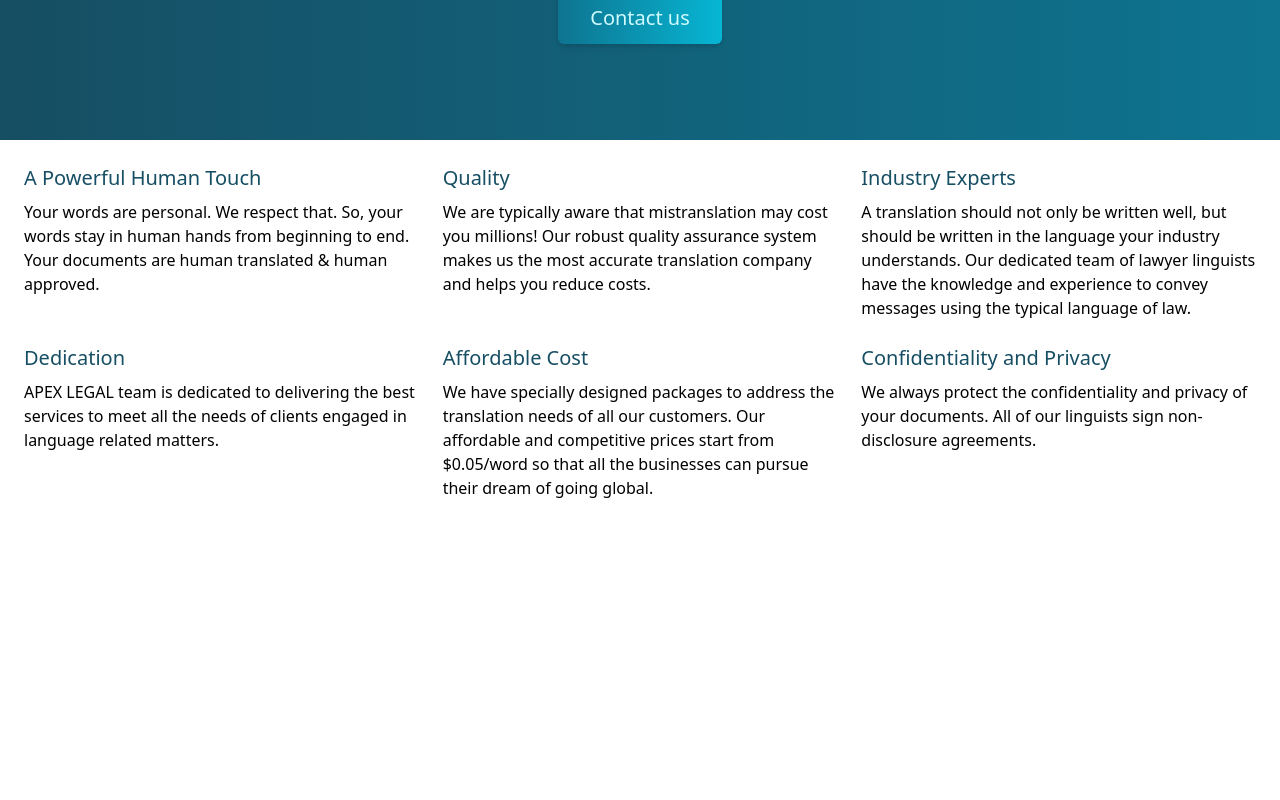
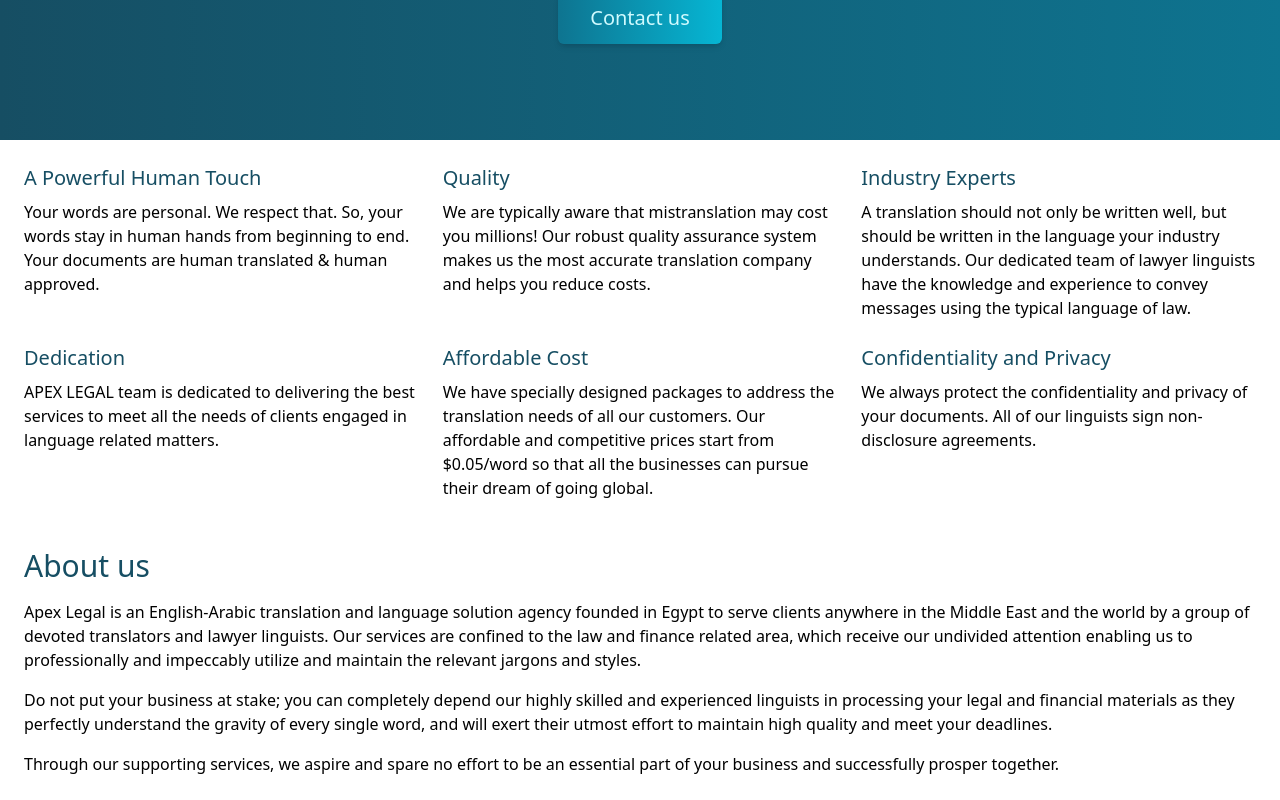
Before and after one commit to mibradev/apexlegal-website, a Next.js app: page / in a window 1280 px wide. Shown: the part 268-1068 px from the top of the page. Before the commit the page ends 800 px from the top, so only its background shows below. Built offline with nearby package versions, Linux system fonts and the light colour scheme.

Commit message:
Add AboutUs component

```diff
--- a/pages/index.tsx
+++ b/pages/index.tsx
@@ -16,6 +16,7 @@ const Home: NextPage = () => {
         <Hero />
       </div>
       <Features />
+      <AboutUs />
     </>
   )
 }
@@ -105,6 +106,33 @@ function Features() {
   )
 }
 
+function AboutUs() {
+  return (
+    <section className="p-6 space-y-4">
+      <h1 className="text-3xl text-bold text-cyan-900">About us</h1>
+      <p>
+        Apex Legal is an English-Arabic translation and language solution agency
+        founded in Egypt to serve clients anywhere in the Middle East and the
+        world by a group of devoted translators and lawyer linguists. Our
+        services are confined to the law and finance related area, which receive
+        our undivided attention enabling us to professionally and impeccably
+        utilize and maintain the relevant jargons and styles.
+      </p>
+      <p>
+        Do not put your business at stake; you can completely depend our highly
+        skilled and experienced linguists in processing your legal and financial
+        materials as they perfectly understand the gravity of every single word,
+        and will exert their utmost effort to maintain high quality and meet
+        your deadlines.
+      </p>
+      <p>
+        Through our supporting services, we aspire and spare no effort to be an
+        essential part of your business and successfully prosper together.
+      </p>
+    </section>
+  )
+}
+
 function ContactUs() {
   return (
     <section className="h-screen flex flex-col justify-center items-center bg-cyan-900 text-cyan-100 space-y-8">
```
